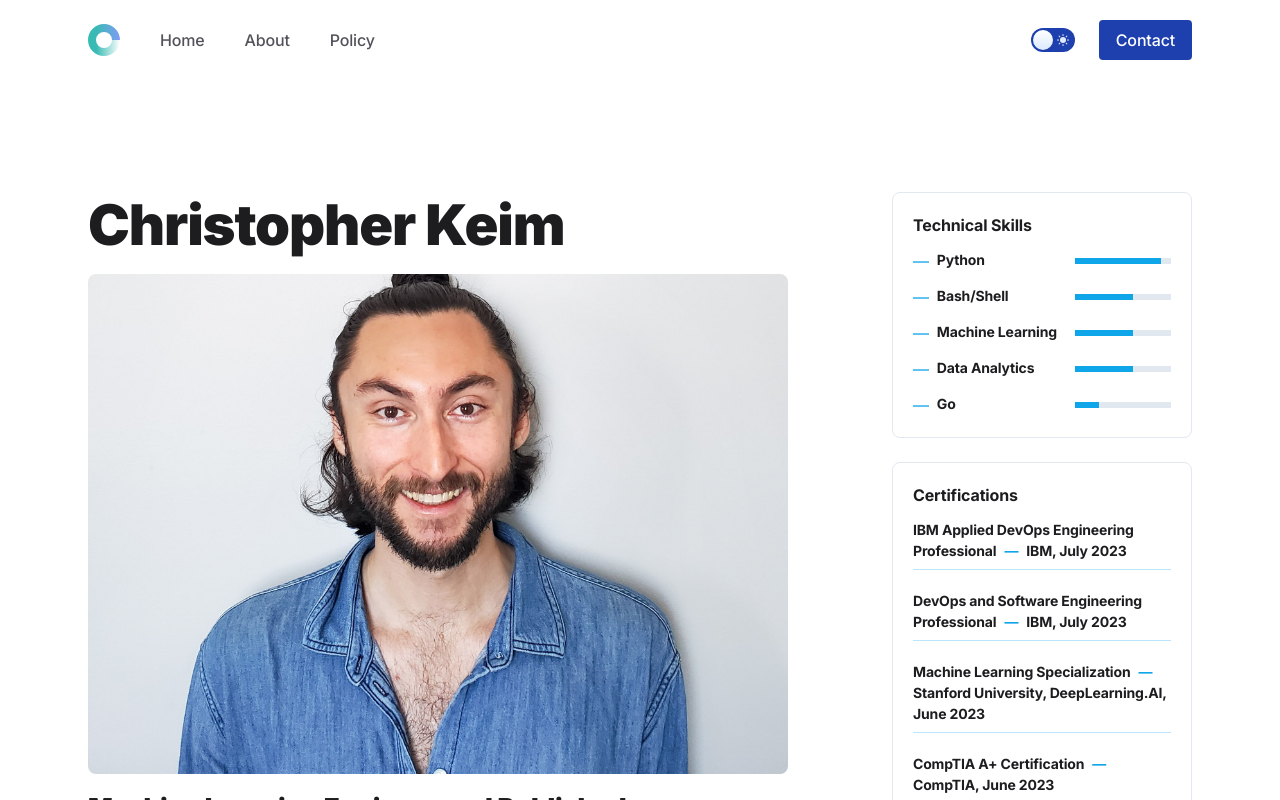
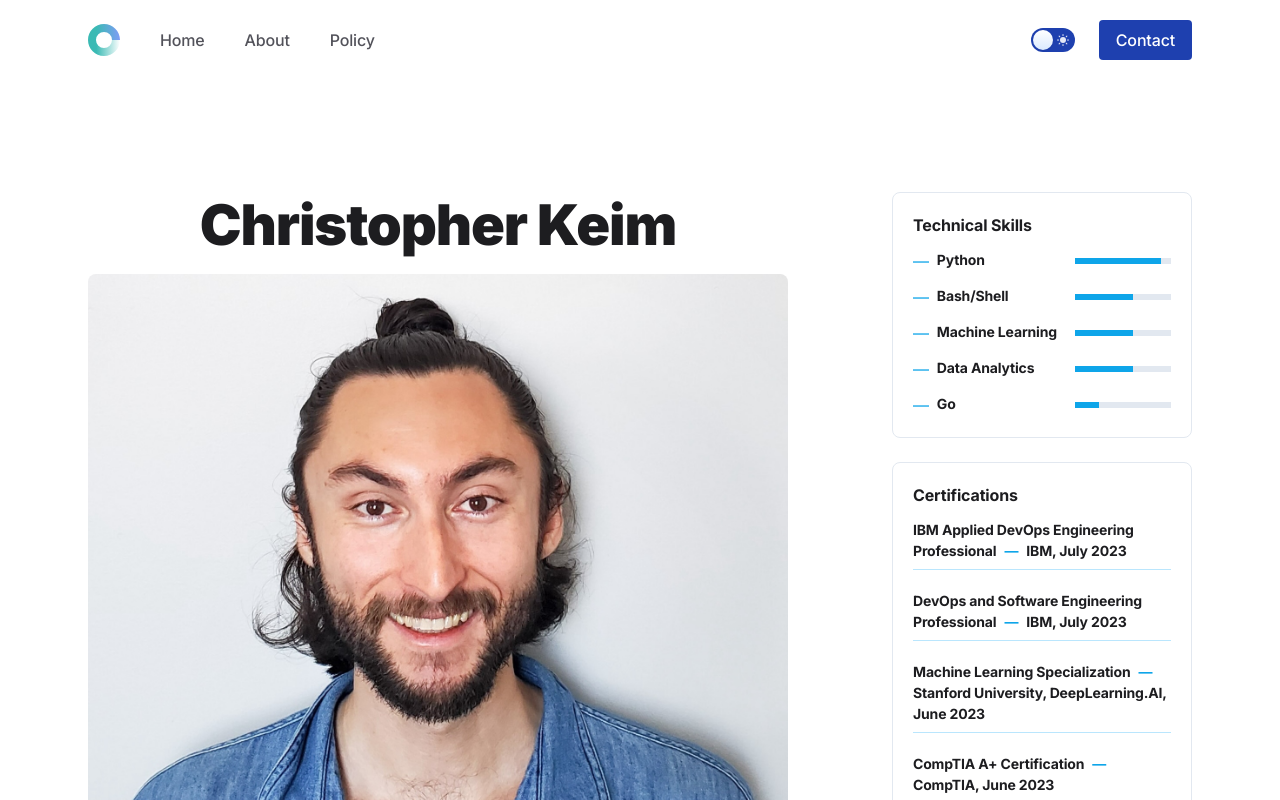
Before and after one commit to christopherkeim/crypto-real-time-inference, a Next.js app in the folder frontend/: page /about in a window 1280 px wide. Shown: the top 800 px of the page. Built offline with nearby package versions, Linux system fonts and the light colour scheme.

Commit message:
Updated image and preserve aspect ratio

```diff
--- a/frontend/app/about/page.tsx
+++ b/frontend/app/about/page.tsx
@@ -23,16 +23,14 @@ export default function About() {
                 <section>
                   {/* Page title */}
                   <FadeAnimation>
-                    <h2 className="h2 mb-4">Christopher Keim</h2>
-                    <div className="relative mb-4 flex min-h-[500px] min-w-full shrink-0 grow overflow-hidden">
-                      <Image
-                        src={ChristopherKeim}
-                        alt="Christopher Keim"
-                        fill
-                        className="h-full w-full rounded-lg"
-                        style={{ objectFit: "cover", objectPosition: "center" }}
-                      />
-                    </div>
+                    <h2 className="h2 mb-4 text-center">Christopher Keim</h2>
+                    <Image
+                      src={ChristopherKeim}
+                      alt="Christopher Keim"
+                      width={1609}
+                      height={1457}
+                      className="min-h-[300px w-auto rounded-lg"
+                    />
                     <h3 className="h4 mb-12">
                       Machine Learning Engineer and Published Neuroscience
                       Researcher
```
Also changed, not shown: frontend/public/images/christopher_keim.jpg.
